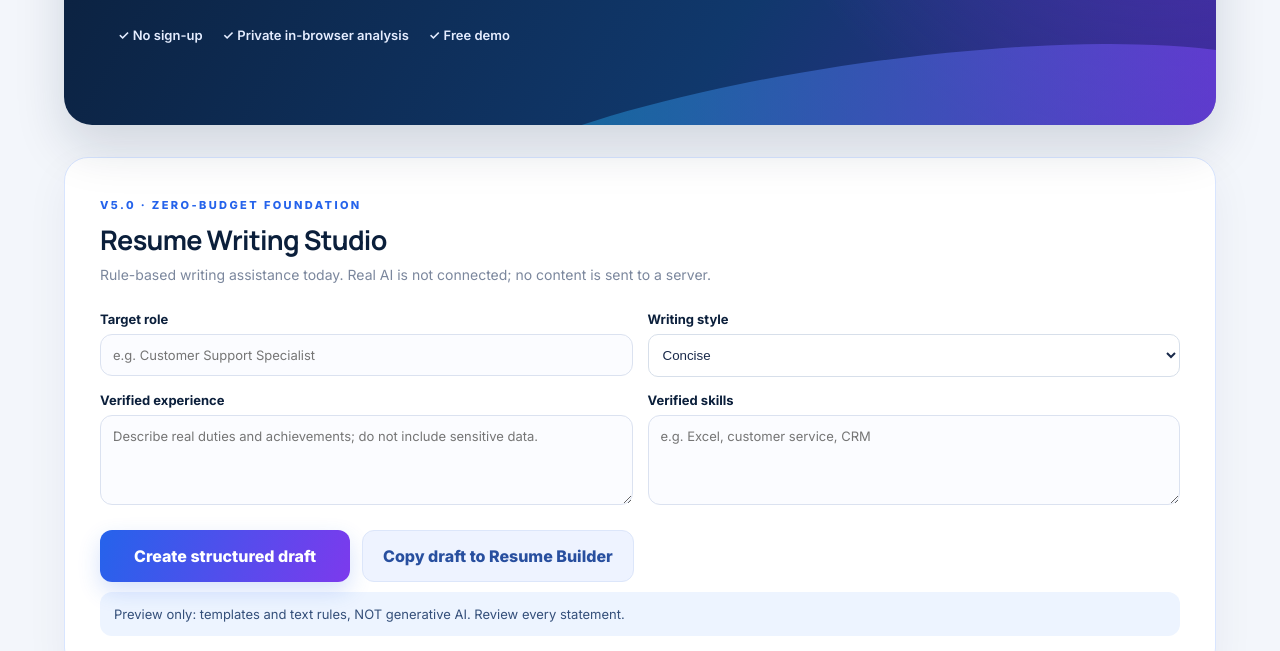
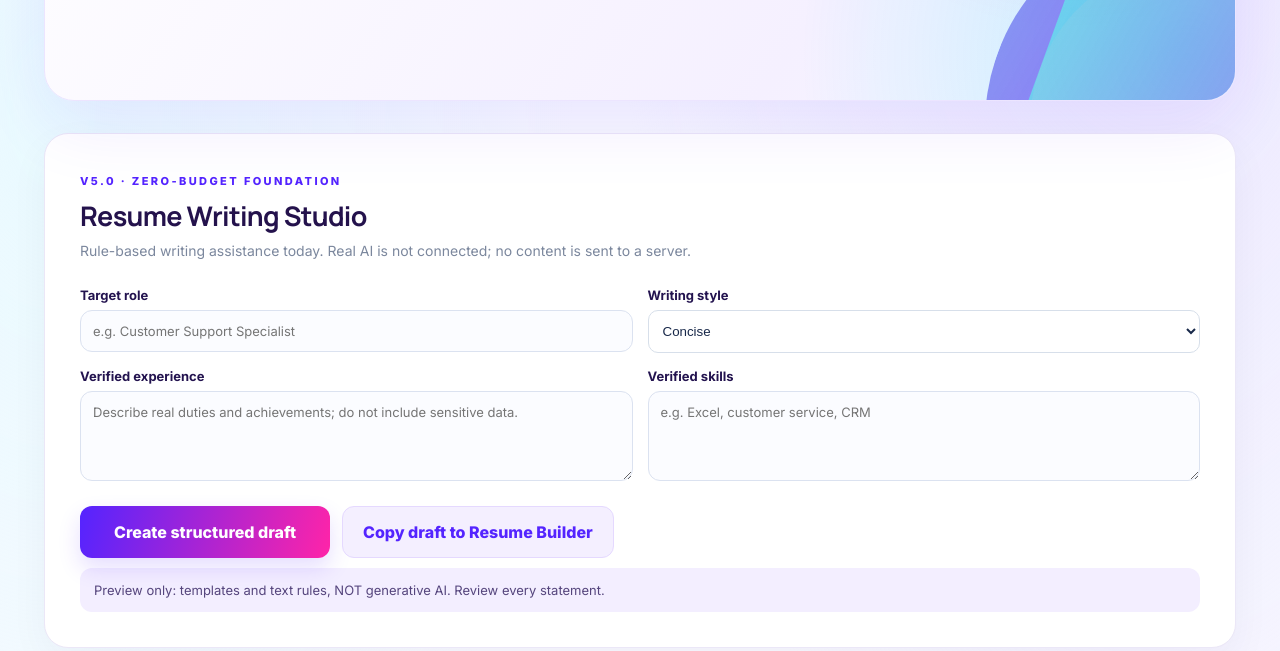
Before and after one commit to adamdenise/resume-optimization-toolkit, a plain HTML site: page index.html in a window 1280 px wide. Shown: the part 449-1100 px from the top of the page. Drawn offline with Linux system fonts and the light colour scheme.

Commit message:
Worknely electric css v5.2

```diff
--- a/index.html
+++ b/index.html
@@ -3,6 +3,7 @@
 <html lang="en"><head><meta charset="utf-8"/><meta content="width=device-width,initial-scale=1" name="viewport"/><meta content="#101b39" name="theme-color"/><meta content="Private browser-based resume and job description keyword comparison." name="description"/><title>ResumePilot | V5.0 Zero-Budget Foundation</title><link href="style.css?v=5.0" rel="stylesheet"/>
 
 <link rel="stylesheet" href="worknely-theme.css?v=5.1">
+  <link rel="stylesheet" href="worknely-electric.css?v=5.2">
 <link rel="icon" type="image/svg+xml" href="worknely-favicon.svg">
 </head>
 
```
